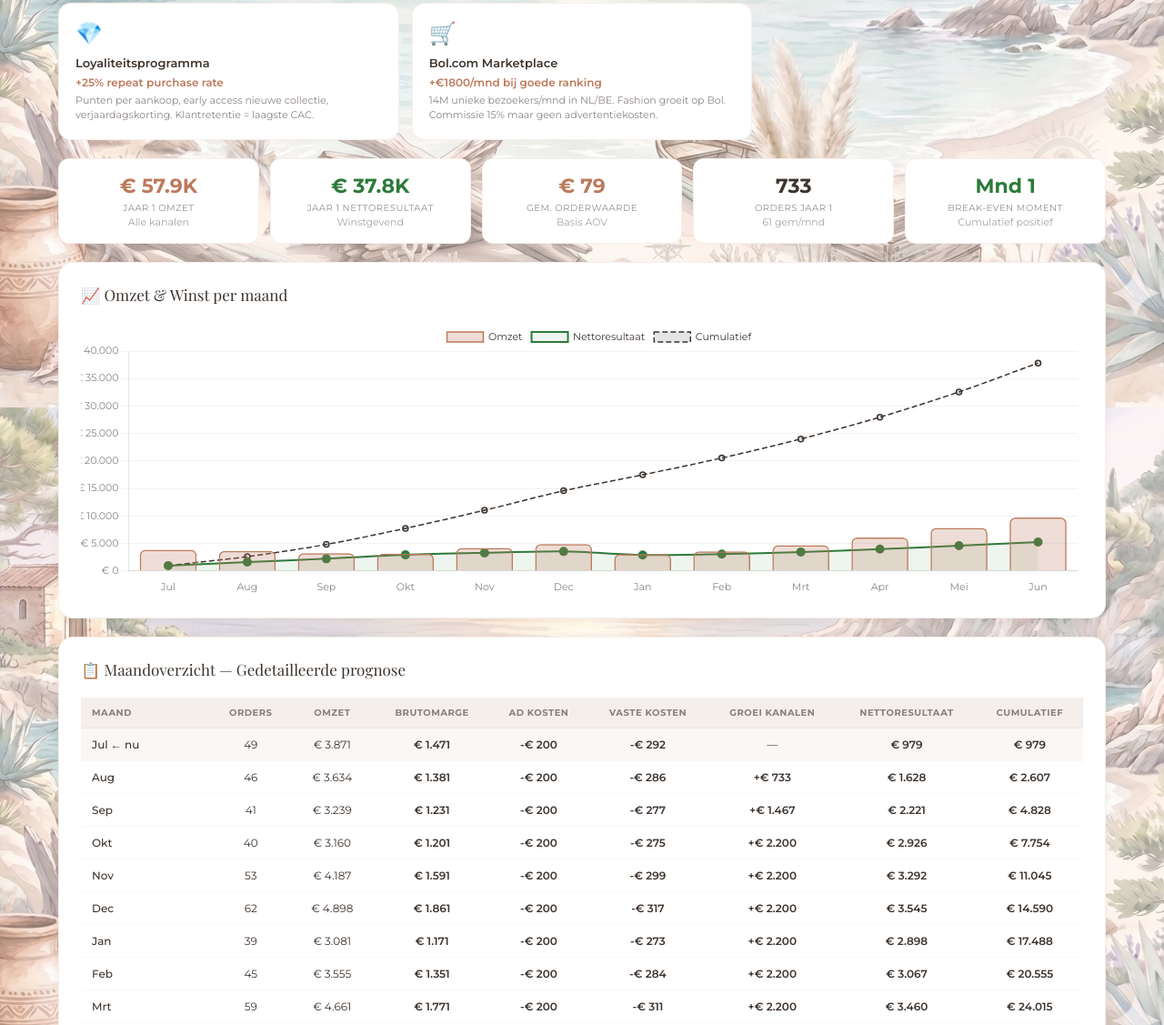
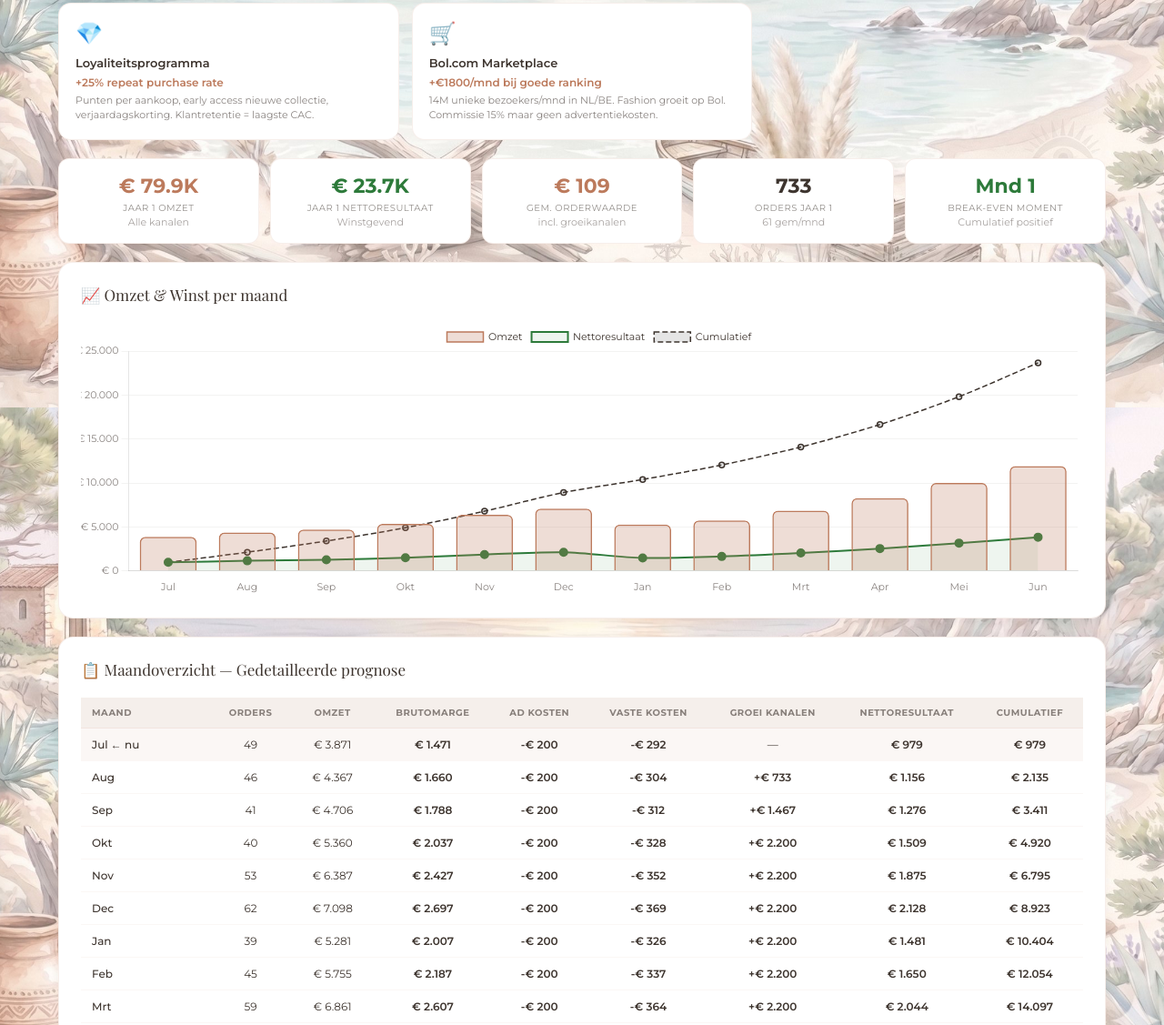
Before and after one commit to nomadandsoul/nomad-curator, a plain HTML site: page nomad-omzetprognose.html in a window 1280 px wide. Shown: the part 1152-2279 px from the top of the page at 91% size. Drawn offline with nearby package versions, Linux system fonts and the light colour scheme; a web font is replaced by a local one.

Commit message:
Fix: groeikanaal-omzet telt nu mee in omzet/AOV i.p.v. losse optelling bij netto

```diff
--- a/nomad-omzetprognose.html
+++ b/nomad-omzetprognose.html
@@ -451,7 +451,7 @@ function bereken() {
     if (KANSEN_DATA[k].retourBonus) retourBonus += KANSEN_DATA[k].retourBonus;
   });
 
-  const effectiefAOV = d.aov * (1 + aovBonus / 100);
+  const basisAOV = d.aov * (1 + aovBonus / 100);
   const effectiefRetour = Math.max(5, d.retour + retourBonus);
 
   let maandData = [];
@@ -463,26 +463,25 @@ function bereken() {
     const maandIdx = (startMaand + i) % 12;
     const seizoenFactor = SEIZOEN[maandIdx];
 
-    // Kansen extra omzet
-    let kansenExtra = 0;
+    // Omzet uit groeikanalen (Pinterest, TikTok, influencers, etc.) — telt nu mee
+    // als ECHTE omzet, niet als losse winst-optelling naast de omzetberekening.
+    let kansenOmzet = 0;
     actieveKansen.forEach(k => {
       const kd = KANSEN_DATA[k];
       if (kd.mndExtra && i >= kd.startMnd - 1) {
         const aanloopFactor = Math.min(1, (i - kd.startMnd + 2) / 3);
-        kansenExtra += kd.mndExtra * aanloopFactor;
-      }
-      if (kd.seizoenBonus && i >= kd.startMnd - 1) {
-        // Seizoen bonus wordt in seizoenFactor verwerkt
+        kansenOmzet += kd.mndExtra * aanloopFactor;
       }
     });
 
     const effectiefOrders = Math.round(orders * seizoenFactor);
-    const omzet = effectiefOrders * effectiefAOV;
+    const basisOmzet = effectiefOrders * basisAOV;
+    const omzet = basisOmzet + kansenOmzet; // TOTALE omzet inclusief groeikanalen
     const brutoMargeEuro = omzet * (d.marge / 100);
     const retourKosten = omzet * (effectiefRetour / 100) * 0.08;
     const adKosten = d.adBudget;
     const vasteKosten = d.vaste + 79; // Shopify
-    const netto = brutoMargeEuro - retourKosten - adKosten - vasteKosten + kansenExtra;
+    const netto = brutoMargeEuro - retourKosten - adKosten - vasteKosten;
     cumulatief += netto;
 
     if (!breakEven && cumulatief >= 0) breakEven = i + 1;
@@ -494,7 +493,7 @@ function bereken() {
       brutomarge: brutoMargeEuro,
       adKosten,
       vasteKosten: vasteKosten + retourKosten,
-      kansenExtra,
+      kansenExtra: kansenOmzet,
       netto,
       cumulatief,
       isCurrent: i === 0,
@@ -507,6 +506,9 @@ function bereken() {
   const jaarOmzet = maandData.reduce((s, m) => s + m.omzet, 0);
   const jaarWinst = maandData.reduce((s, m) => s + m.netto, 0);
   const jaarOrders = maandData.reduce((s, m) => s + m.orders, 0);
+  const jaarKansenOmzet = maandData.reduce((s, m) => s + m.kansenExtra, 0);
+  // Eerlijk gewogen gemiddelde orderwaarde: totale omzet (incl. groeikanalen) / totale orders
+  const gewogenAOV = jaarOrders > 0 ? jaarOmzet / jaarOrders : basisAOV;
 
   document.getElementById('kpi-jaar').textContent = fmtK(jaarOmzet);
   document.getElementById('kpi-jaar').className = 'kpi-num tc';
@@ -514,8 +516,14 @@ function bereken() {
   document.getElementById('kpi-winst').textContent = fmtK(jaarWinst);
   document.getElementById('kpi-winst').className = 'kpi-num ' + (jaarWinst > 0 ? 'groen' : 'rood');
   document.getElementById('kpi-winst-sub').textContent = jaarWinst > 0 ? 'Winstgevend' : 'Investeringsfase';
-  document.getElementById('kpi-aov').textContent = '€ ' + Math.round(effectiefAOV);
-  document.getElementById('kpi-aov-sub').textContent = aovBonus > 0 ? '+' + aovBonus + '% via bundels' : 'Basis AOV';
+  document.getElementById('kpi-aov').textContent = '€ ' + Math.round(gewogenAOV);
+  document.getElementById('kpi-aov-sub').textContent = aovBonus > 0 && jaarKansenOmzet > 0
+    ? '+' + aovBonus + '% bundels + kanalen'
+    : aovBonus > 0
+      ? '+' + aovBonus + '% via bundels'
+      : jaarKansenOmzet > 0
+        ? 'incl. groeikanalen'
+        : 'Basis AOV';
   document.getElementById('kpi-orders').textContent = jaarOrders;
   document.getElementById('kpi-orders-sub').textContent = Math.round(jaarOrders / 12) + ' gem/mnd';
   document.getElementById('kpi-break').textContent = breakEven ? 'Mnd ' + breakEven : 'Jaar 2+';
```
